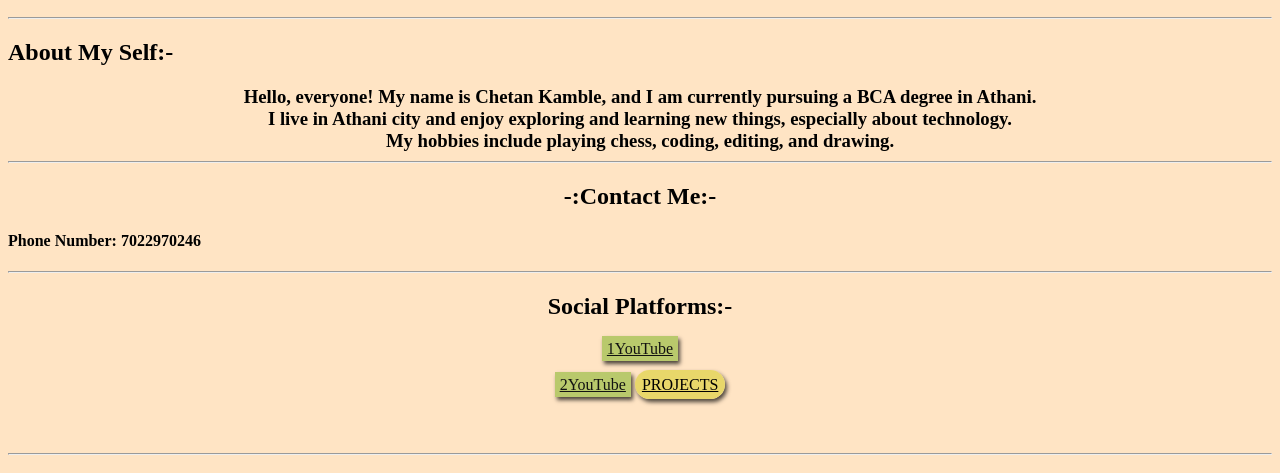
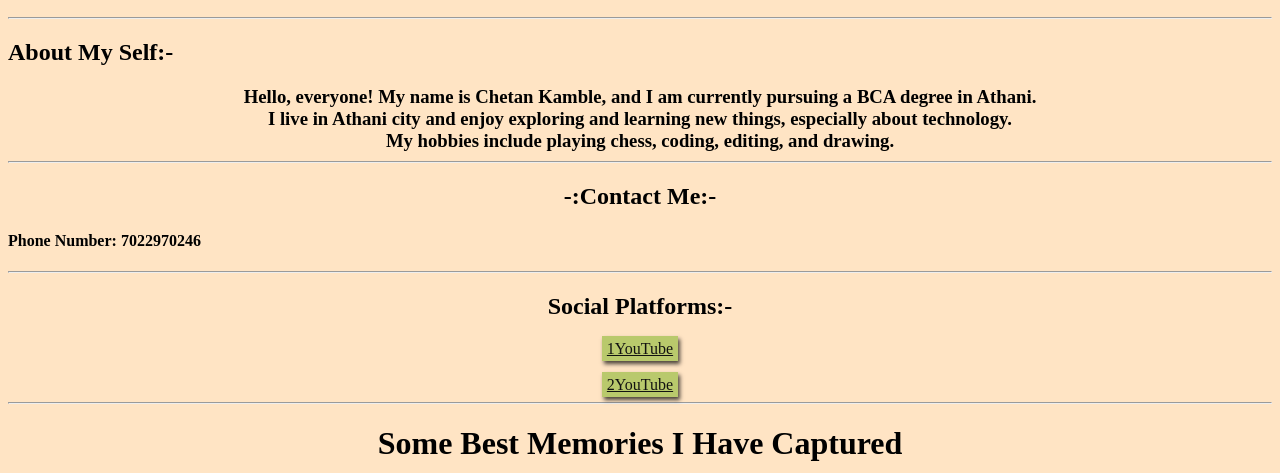
Before and after one commit to chetan-c/My_Web-Site, a plain HTML site: page index.html in a window 1280 px wide. Shown: the part 260-733 px from the top of the page. Drawn offline with Linux system fonts and the light colour scheme.

Commit message:
Update index.html

```diff
--- a/index.html
+++ b/index.html
@@ -51,14 +51,6 @@
         <a style="background-color: rgb(185, 201, 108);box-shadow: 2px 3px 4px rgba(0, 0, 0, 0.7); padding: 4px 5px 4px 5px; text-align: center;color:rgb(18, 18, 17)"href="https://www.youtube.com/channel/UCoRVwNSOJ7zn7HDMyfZhDxA">1YouTube</a><br><br>
         <a style="background-color:rgb(185, 201, 108);box-shadow: 2px 3px 4px rgba(0, 0, 0, 0.7);padding: 4px 5px 4px 5px;text-align: center;color:rgb(18, 18, 17);" href="https://www.youtube.com/@ckworld-kg8wz">2YouTube</a>
 
-        <a style="text-align: end;
-        border-radius: 60px;
-        color: black;
-        background-color: rgb(232, 215, 106);
-        padding: 6px 7px 6px 7px;color: black;
-        box-shadow: 2px 3px 4px rgba(0, 0, 0, 0.7);
-        " href="project.html" >PROJECTS</a></h3><h3>
-
 
         <br> </h3></a></div>
 
```
